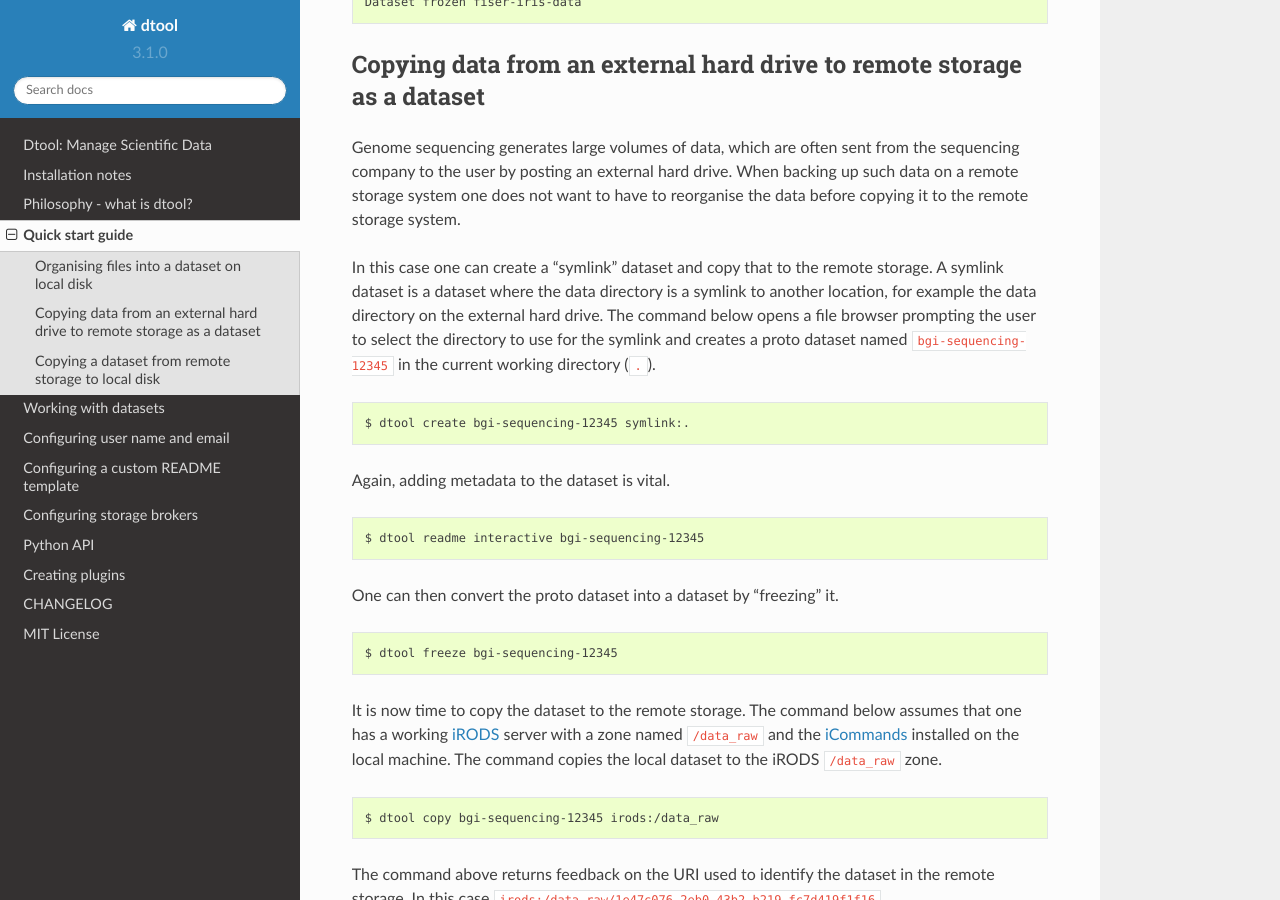
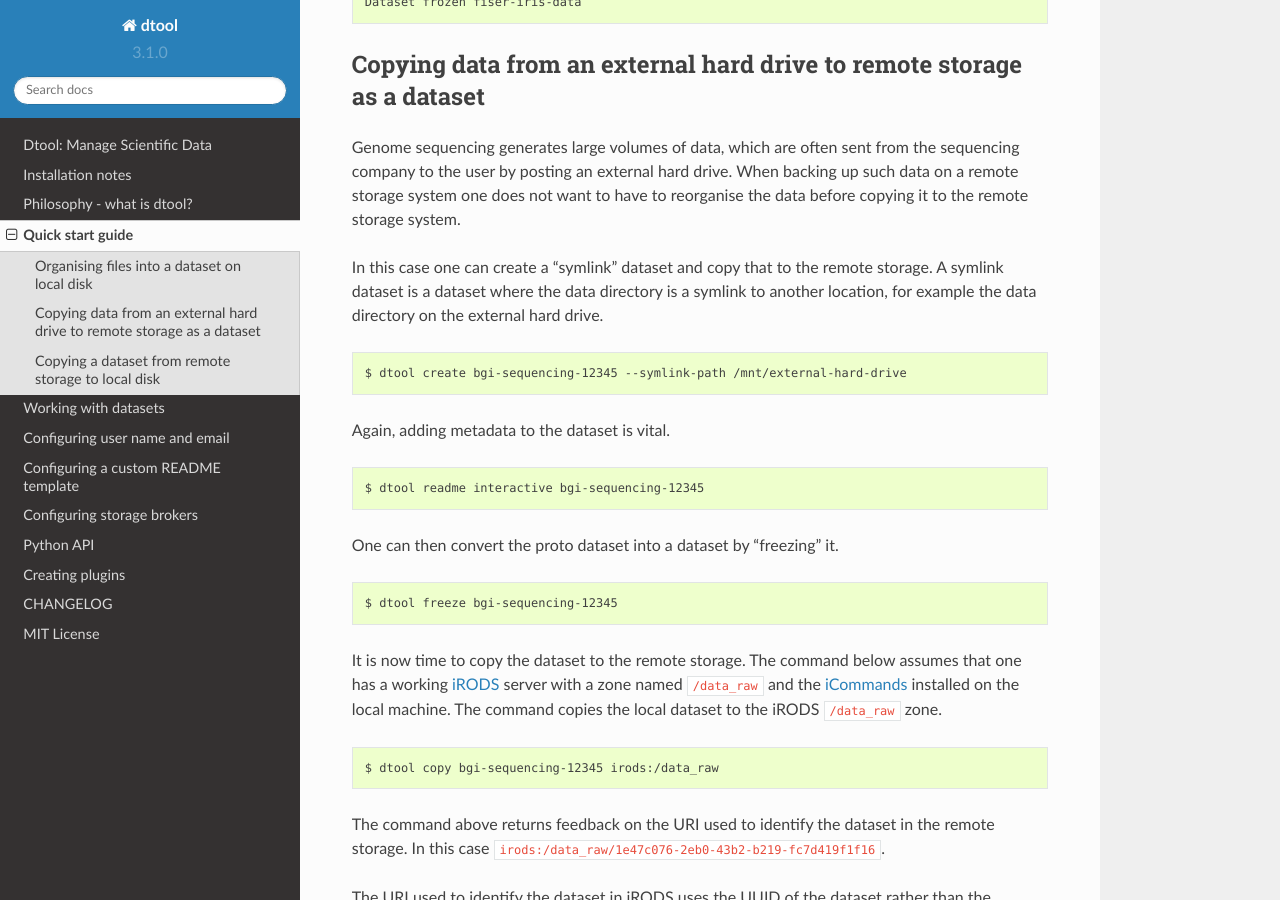
Before and after one commit to jic-dtool/dtool, a Sphinx documentation site: the page built from docs/source/quick_start_guide.rst, in a window 1280 px wide and 900 px high, scrolled down 1207 px. Built offline with Sphinx 7.4.7 and the Read the Docs theme 2.0.0, drawn with Linux system fonts in a browser that asks for light colours.

Commit message:
Update symlink example

```diff
--- a/docs/source/quick_start_guide.rst
+++ b/docs/source/quick_start_guide.rst
@@ -71,13 +71,10 @@ reorganise the data before copying it to the remote storage system.
 In this case one can create a "symlink" dataset and copy that to the remote
 storage. A symlink dataset is a dataset where the data directory is a symlink
 to another location, for example the data directory on the external hard drive.
-The command below opens a file browser prompting the user to select the
-directory to use for the symlink and creates a proto dataset named
-``bgi-sequencing-12345`` in the current working directory (``.``).
 
 .. code-block:: none
 
-    $ dtool create bgi-sequencing-12345 symlink:.
+    $ dtool create bgi-sequencing-12345 --symlink-path /mnt/external-hard-drive
 
 Again, adding metadata to the dataset is vital.
 
```
